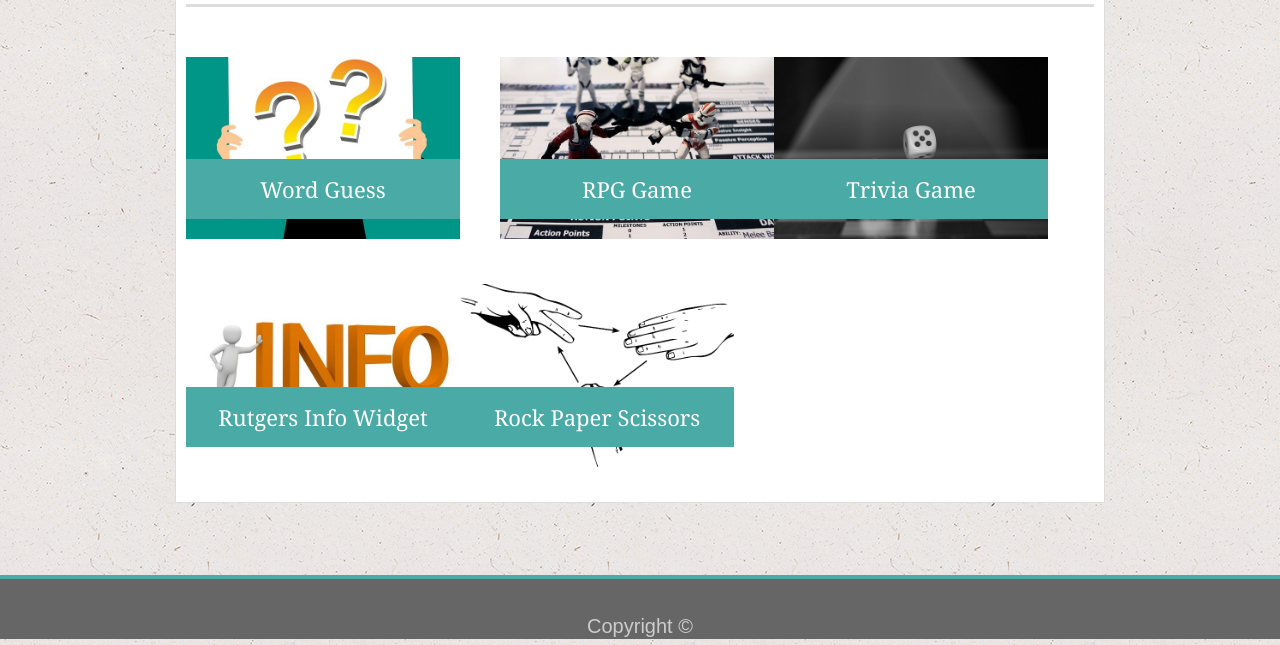
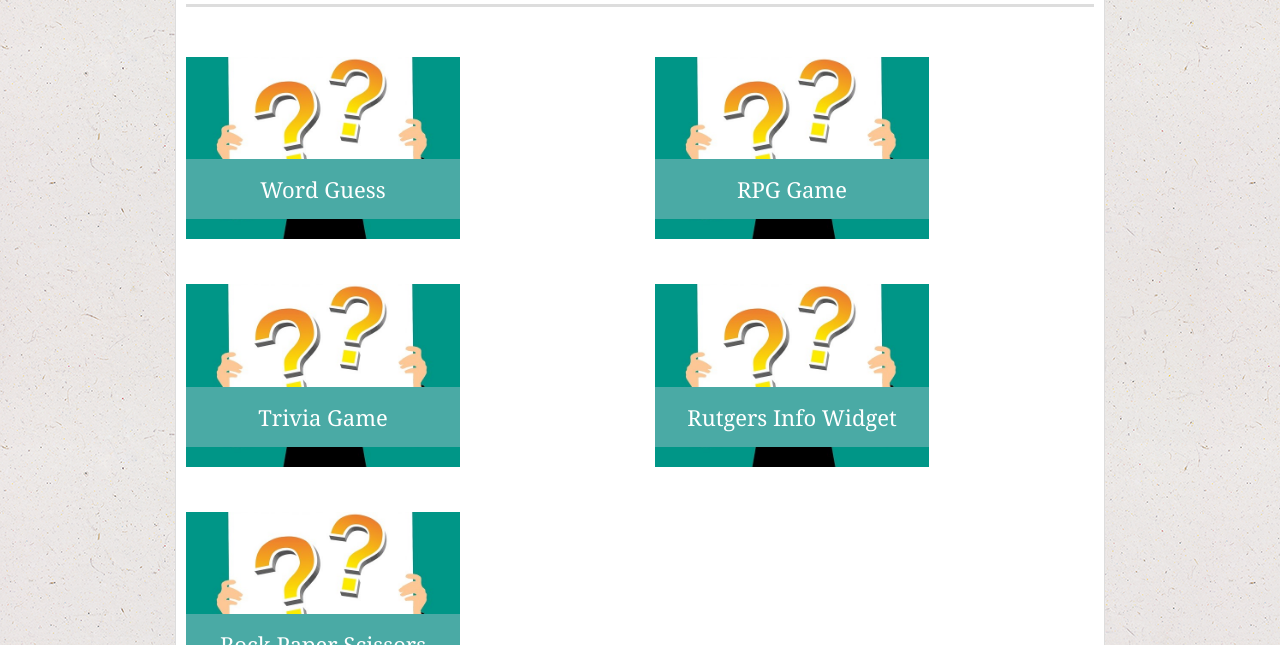
Before and after one commit to ChanduKoritala/ChanduKoritala.github.io, a plain HTML site: page portfolio.html in a window 1280 px wide. Shown: the part 155-800 px from the top of the page. Drawn offline with nearby package versions, Linux system fonts and the light colour scheme.

Commit message:
Made rows and columns in Portfolio page

```diff
--- a/contact.html
+++ b/contact.html
@@ -73,6 +73,9 @@
       Copyright &copy;
     </div>
   </footer>
+  <script src="https://code.jquery.com/jquery-3.3.1.slim.min.js" integrity="sha384-q8i/X+965DzO0rT7abK41JStQIAqVgRVzpbzo5smXKp4YfRvH+8abtTE1Pi6jizo" crossorigin="anonymous"></script>
+<script src="https://cdnjs.cloudflare.com/ajax/libs/popper.js/1.14.7/umd/popper.min.js" integrity="sha384-UO2eT0CpHqdSJQ6hJty5KVphtPhzWj9WO1clHTMGa3JDZwrnQq4sF86dIHNDz0W1" crossorigin="anonymous"></script>
+<script src="https://stackpath.bootstrapcdn.com/bootstrap/4.3.1/js/bootstrap.min.js" integrity="sha384-JjSmVgyd0p3pXB1rRibZUAYoIIy6OrQ6VrjIEaFf/nJGzIxFDsf4x0xIM+B07jRM" crossorigin="anonymous"></script>
 </body>
 
 </html>
--- a/portfolio.html
+++ b/portfolio.html
@@ -44,34 +44,48 @@
 
   <div id="main-container" class="container">
     <section class="main-section">
+      <div class = "row">
+        <div class = "col-sm-12">
           <h1>Portfolio</h1>
-
+        </div>
+      </div>
+      <div class = "row">
+        <div class = "col-sm-6">
           <div class="work">
             <img src="assets/images/ask-3070333_640.jpg" alt="Word Guess">
 
             <h3>Word Guess</h3>
           </div>
+        </div>
+        <div class = "col-sm-6">
           <div class="work">
-        <img src="assets/images/rpg-468920_640.jpg" alt="RPG Game">
+            <img src="assets/images/ask-3070333_640.jpg" alt="Word Guess">
 
             <h3>RPG Game</h3>
           </div>
+        </div>
+        <div class = "col-sm-6">
           <div class="work">
-        <img src="assets/images/roll-the-dice-1502706_640.jpg" alt="Trivia Game">
+            <img src="assets/images/ask-3070333_640.jpg" alt="Word Guess">
 
             <h3>Trivia Game</h3>
           </div>
+        </div>
+        <div class = "col-sm-6">
             <div class="work">
-        <img src="assets/images/information-1015298_640.jpg" alt="Rutgers Info Widget">
+              <img src="assets/images/ask-3070333_640.jpg" alt="Word Guess">
 
               <h3>Rutgers Info Widget</h3>
             </div>
+          </div>
+          <div class = "col-sm-6">
               <div class="work">
-        <img src="assets/images/fingers-149295_640.png" alt="Rock Paper Scissors">
+                <img src="assets/images/ask-3070333_640.jpg" alt="Word Guess">
 
                 <h3>Rock Paper Scissors</h3>
               </div>
-
+            </div>
+  </div>
     </section>
 
   </div>
@@ -81,6 +95,9 @@
       Copyright &copy;
     </div>
   </footer>
+  <script src="https://code.jquery.com/jquery-3.3.1.slim.min.js" integrity="sha384-q8i/X+965DzO0rT7abK41JStQIAqVgRVzpbzo5smXKp4YfRvH+8abtTE1Pi6jizo" crossorigin="anonymous"></script>
+<script src="https://cdnjs.cloudflare.com/ajax/libs/popper.js/1.14.7/umd/popper.min.js" integrity="sha384-UO2eT0CpHqdSJQ6hJty5KVphtPhzWj9WO1clHTMGa3JDZwrnQq4sF86dIHNDz0W1" crossorigin="anonymous"></script>
+<script src="https://stackpath.bootstrapcdn.com/bootstrap/4.3.1/js/bootstrap.min.js" integrity="sha384-JjSmVgyd0p3pXB1rRibZUAYoIIy6OrQ6VrjIEaFf/nJGzIxFDsf4x0xIM+B07jRM" crossorigin="anonymous"></script>
 </body>
 
 </html>
```
Also changed, not shown: index.html (+9 -2 lines). Lines whose indentation alone changed are shown as unchanged.
